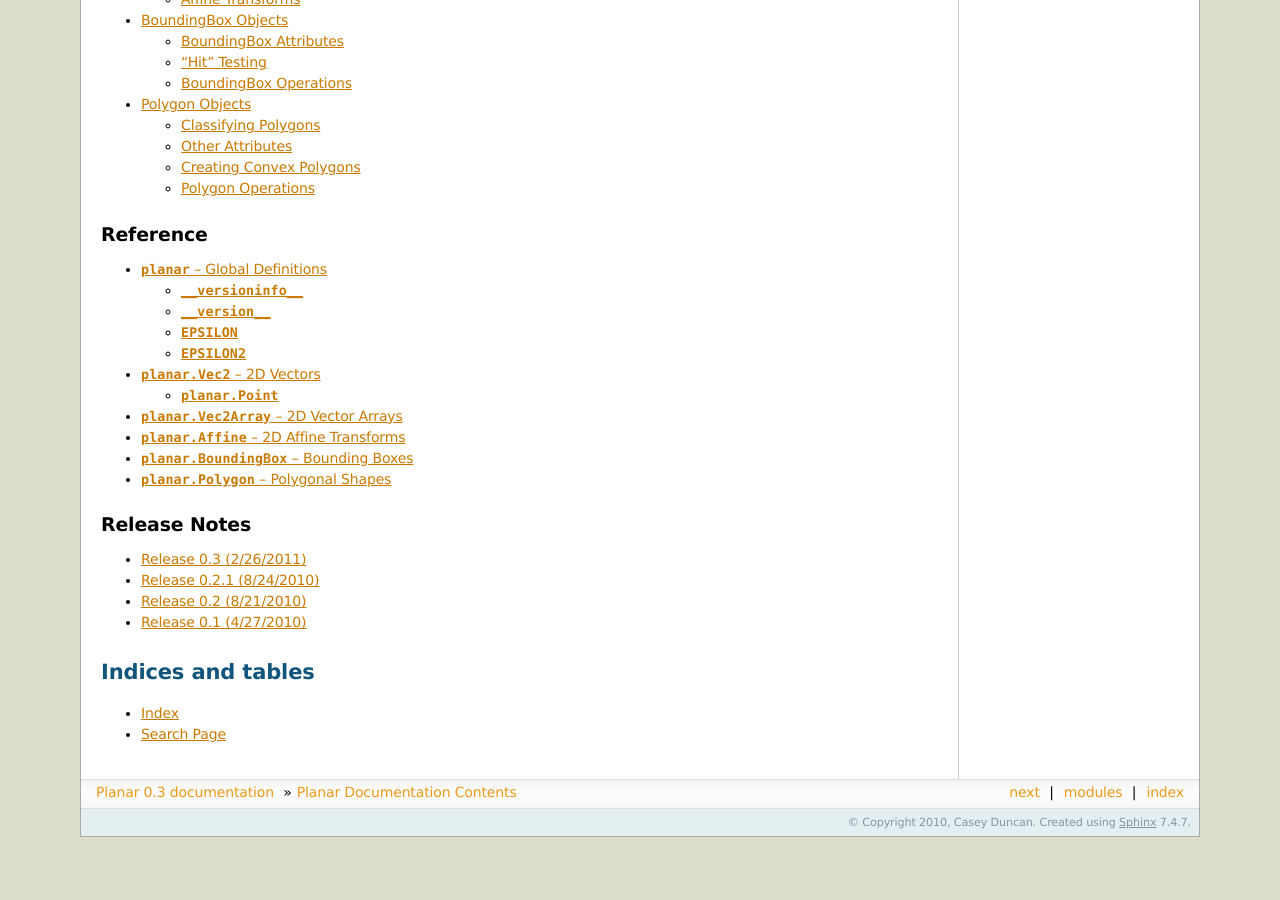
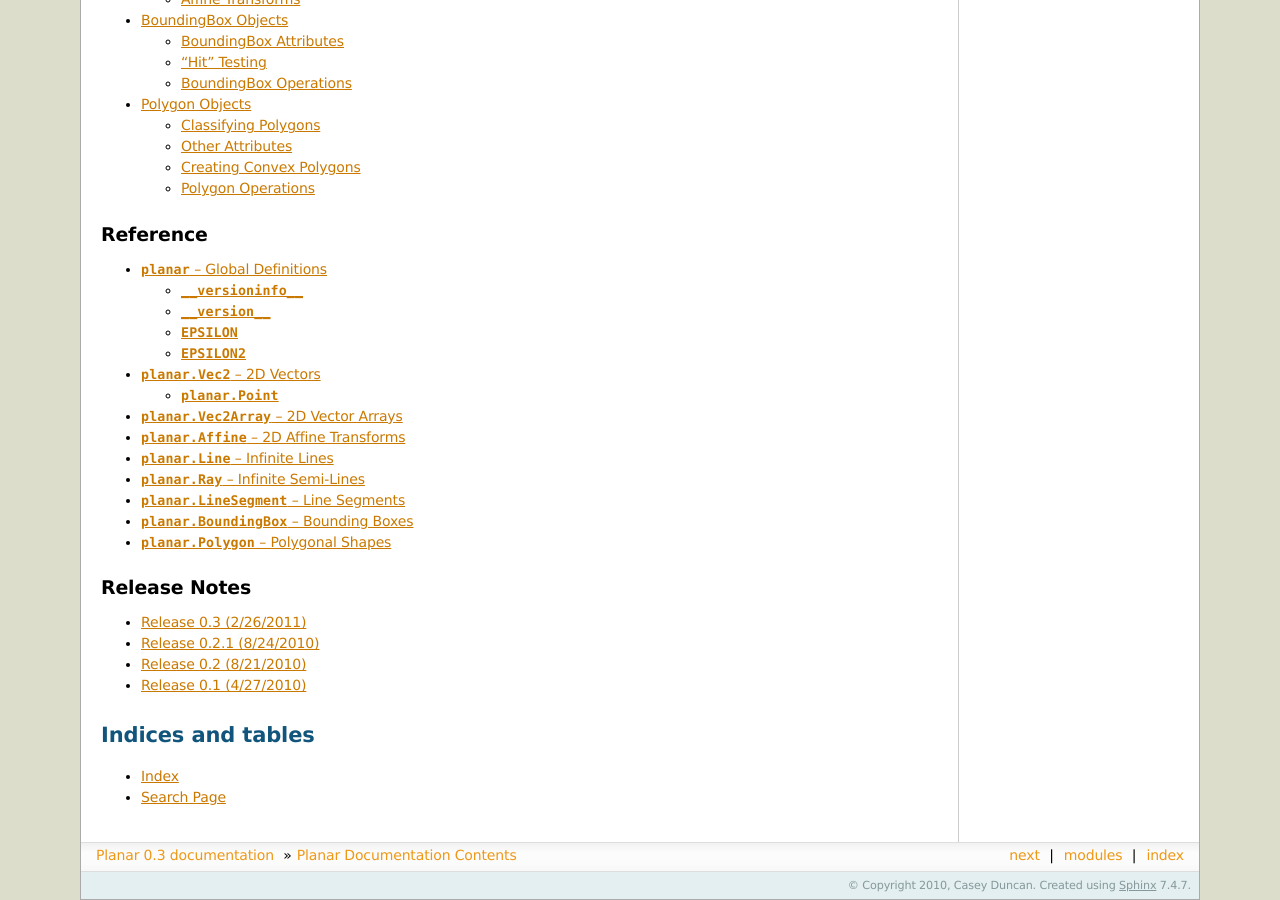
Before and after one commit to caseman/planar, a Sphinx documentation site: the page built from doc/source/index.rst, in a window 1280 px wide and 900 px high, scrolled down 635 px. Built offline with Sphinx 7.4.7, drawn with Linux system fonts in a browser that asks for light colours; formulas are drawn with MathJax 3; before the commit the page ends 1472 px from its top, so only the background shows below that.

Commit message:
Add ref docs for line classes, unscrew top-level package python imports

```diff
--- a/doc/source/index.rst
+++ b/doc/source/index.rst
@@ -28,6 +28,9 @@ Reference
    vectorref
    vec2arrayref
    affineref
+   lineref
+   rayref
+   segmentref
    bboxref
    polygonref
 
--- /dev/null
+++ b/doc/source/lineref.rst
@@ -0,0 +1,8 @@
+:class:`planar.Line` -- Infinite Lines
+======================================
+
+.. index:: Line, line class
+
+.. autoclass:: planar.Line
+	:members:
+	:inherited-members:
--- /dev/null
+++ b/doc/source/rayref.rst
@@ -0,0 +1,8 @@
+:class:`planar.Ray` -- Infinite Semi-Lines
+==========================================
+
+.. index:: Ray, ray class
+
+.. autoclass:: planar.Ray
+	:members:
+	:inherited-members:
--- /dev/null
+++ b/doc/source/segmentref.rst
@@ -0,0 +1,8 @@
+:class:`planar.LineSegment` -- Line Segments
+============================================
+
+.. index:: LineSegment, line segment class
+
+.. autoclass:: planar.LineSegment
+	:members:
+	:inherited-members:
```
Also changed, not shown: 1 other file.
